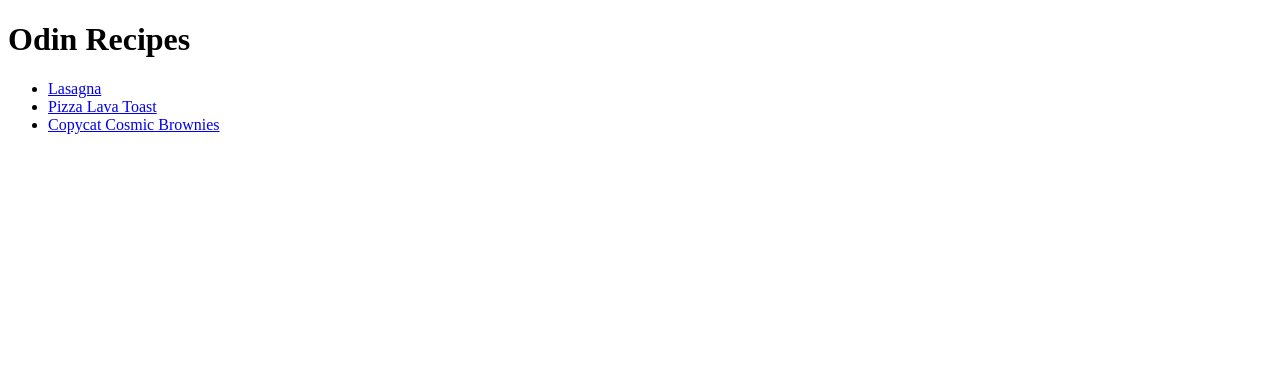
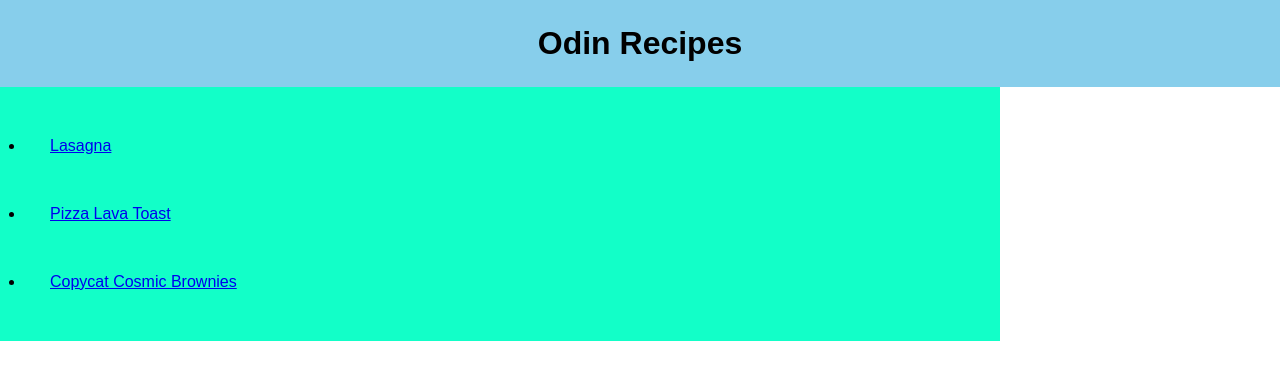
Before and after one commit to lcarlo23/odin-recipes, a plain HTML site: page index.html in a window 1280 px wide. Drawn offline with Linux system fonts and the light colour scheme.

Commit message:
Add styles.css

```diff
--- a/index.html
+++ b/index.html
@@ -3,6 +3,7 @@
 <head>
     <meta charset="UTF-8">
     <meta name="viewport" content="width=device-width, initial-scale=1.0">
+    <link rel="stylesheet" href="styles.css">
     <title>Odin Recipes</title>
 </head>
 <body>
--- /dev/null
+++ b/styles.css
@@ -0,0 +1,22 @@
+* {
+    margin: 0;
+    box-sizing: border-box;
+    font-family: Arial, Helvetica, sans-serif;
+}
+h1 {
+    background-color: skyblue;
+    margin: 0;
+    padding: 25px;
+    text-align: center;
+}
+
+ul {
+    padding: 25px;
+    background-color: rgb(18, 255, 200);
+    width: 1000px;
+}
+
+li {
+    padding: 25px;
+    margin-left: auto;
+}
```
